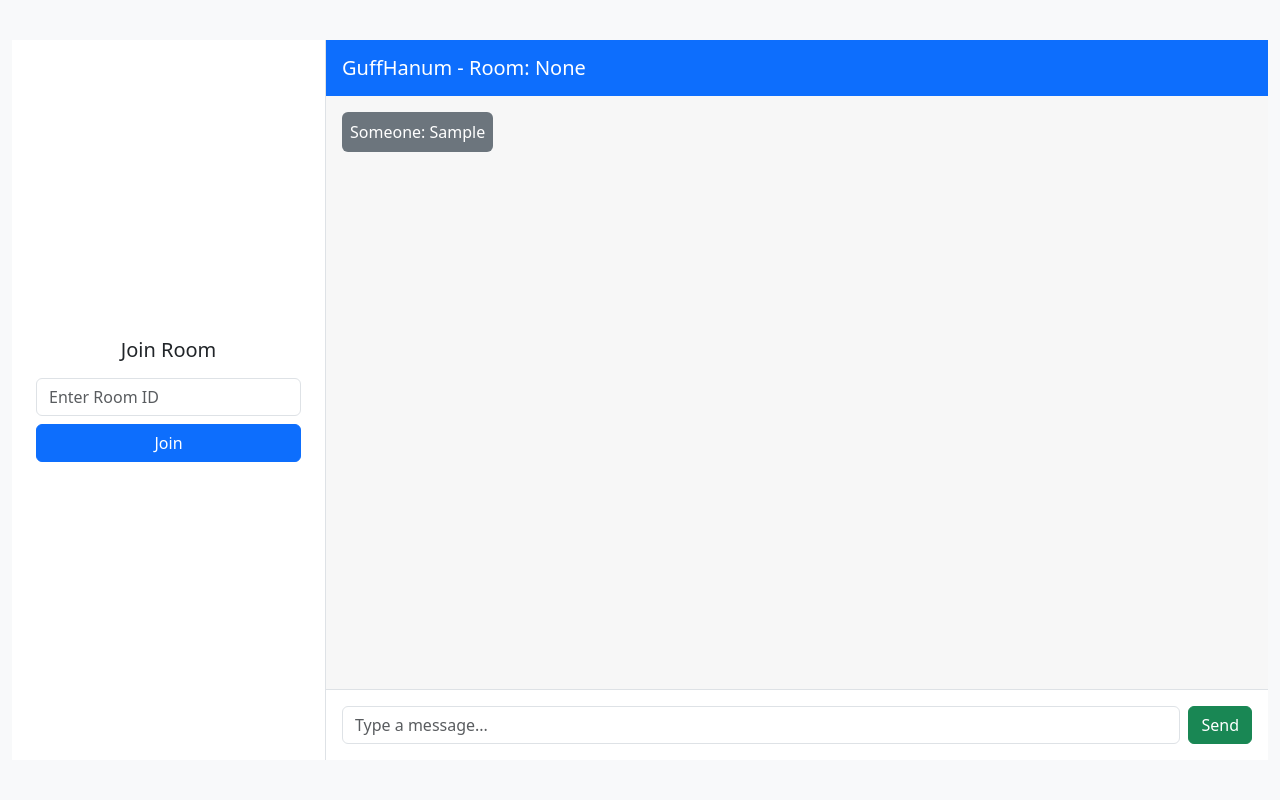
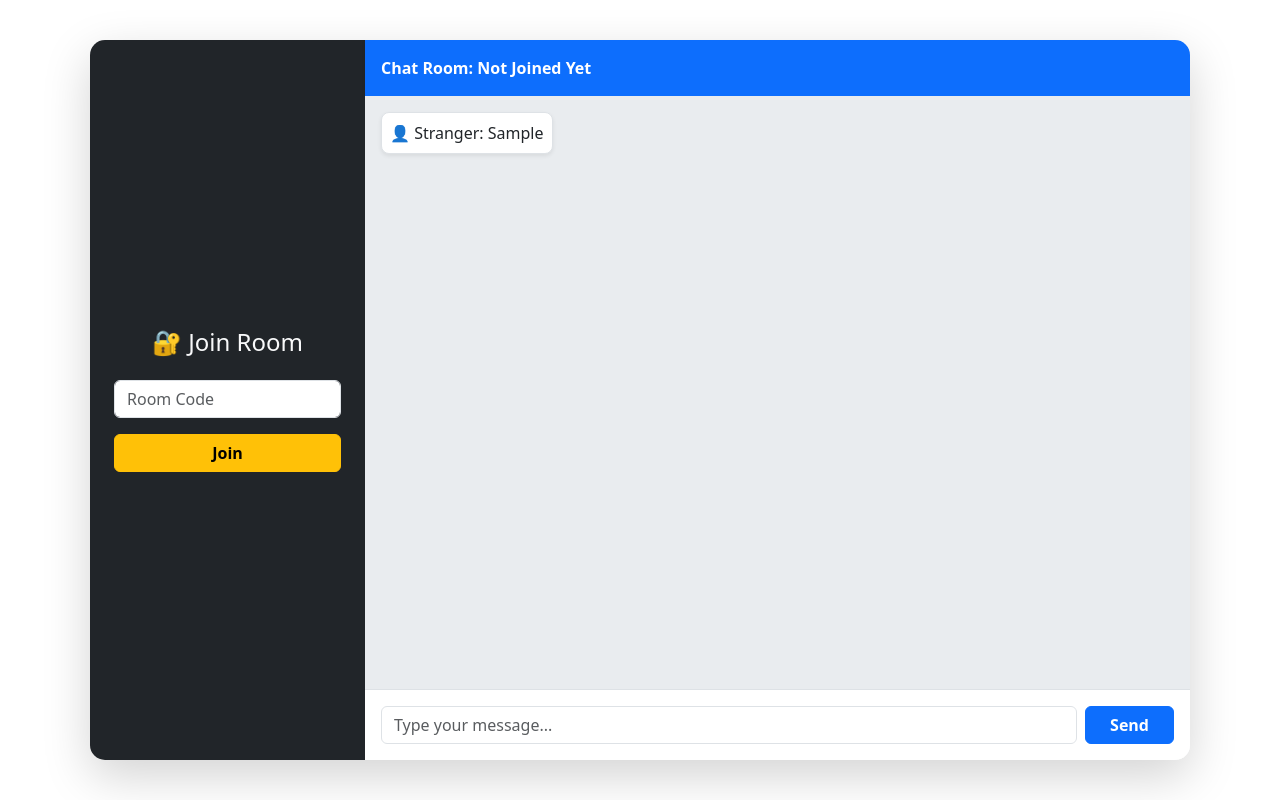
Before and after one commit to Surajkecy14/Guff, a React (Create React App) app in the folder client/: page / in a window 1280 px wide. Both pictures are taken after typing "Sample" into the empty fields and a click on the button "Send". Built offline with nearby package versions, Linux system fonts and the light colour scheme; no server answers.

Commit message:
change ui to industry level

```diff
--- a/client/src/App.js
+++ b/client/src/App.js
@@ -1,4 +1,4 @@
-import React, { useEffect, useMemo, useState, useRef } from 'react';
+import React, { useEffect, useMemo, useRef, useState } from 'react';
 import { io } from 'socket.io-client';
 
 const App = () => {
@@ -7,9 +7,8 @@ const App = () => {
   const [messages, setMessages] = useState([]);
   const [id, setId] = useState('');
   const [joinCode, setJoinCode] = useState('');
+  const socket = useMemo(() => io("https://guff-ar6e.onrender.com"), []);
   const messageEndRef = useRef(null);
-
-  const socket = useMemo(() => io("https://guff-ar6e.onrender.com"), []);
 
   useEffect(() => {
     socket.on("connect", () => {
@@ -22,6 +21,10 @@ const App = () => {
 
     return () => socket.disconnect();
   }, [socket]);
+
+  useEffect(() => {
+    messageEndRef.current?.scrollIntoView({ behavior: 'smooth' });
+  }, [messages]);
 
   const handleJoinRoom = (e) => {
     e.preventDefault();
@@ -38,35 +41,34 @@ const App = () => {
   };
 
   return (
-    <div className="container-fluid vh-100 d-flex align-items-center justify-content-center bg-light">
-      <div className="row w-100" style={{ height: '90vh' }}>
+    <div className="container-fluid vh-100 d-flex align-items-center justify-content-center bg-gradient">
+      <div className="row w-100 shadow-lg" style={{ height: '90vh', maxWidth: '1100px', borderRadius: '15px', overflow: 'hidden' }}>
+
         {/* Left Sidebar */}
-        <div className="col-md-3 d-flex flex-column justify-content-center border-end bg-white p-4">
-          <h5 className="text-center mb-3">Join Room</h5>
+        <div className="col-md-3 d-flex flex-column justify-content-center bg-dark text-light p-4">
+          <h4 className="text-center mb-4">🔐 Join Room</h4>
           <form onSubmit={handleJoinRoom}>
             <input
               type="text"
-              className="form-control mb-2"
-              placeholder="Enter Room ID"
+              className="form-control mb-3"
+              placeholder="Room Code"
               value={joinCode}
               onChange={(e) => setJoinCode(e.target.value)}
             />
-            <button type="submit" className="btn btn-primary w-100">Join</button>
+            <button type="submit" className="btn btn-warning w-100 fw-bold">Join</button>
           </form>
         </div>
 
         {/* Chat Area */}
-        <div className="col-md-9 d-flex flex-column bg-white p-0" style={{ height: '100%' }}>
+        <div className="col-md-9 d-flex flex-column p-0 bg-light">
+
           {/* Header */}
-          <div className="bg-primary text-white p-3 flex-shrink-0">
-            <h5 className="mb-0">GuffHanum - Room: {roomId || "None"}</h5>
+          <div className="bg-primary text-white p-3 fw-semibold shadow-sm">
+            Chat Room: {roomId || 'Not Joined Yet'}
           </div>
 
-          {/* Scrollable Messages Area */}
-          <div
-            className="flex-grow-1 overflow-auto p-3"
-            style={{ background: '#f7f7f7' }}
-          >
+          {/* Messages */}
+          <div className="flex-grow-1 overflow-auto p-3" style={{ background: '#e9ecef' }}>
             <ul className="list-unstyled">
               {messages.map((m, i) => (
                 <li
@@ -74,10 +76,12 @@ const App = () => {
                   className={`d-flex mb-2 ${m.senderId === id ? 'justify-content-end' : 'justify-content-start'}`}
                 >
                   <div
-                    className={`p-2 rounded ${m.senderId === id ? 'bg-primary text-white' : 'bg-secondary text-white'}`}
-                    style={{ maxWidth: '70%' }}
+                    className={`p-2 rounded-3 shadow-sm ${m.senderId === id
+                      ? 'bg-info text-dark'
+                      : 'bg-white text-dark border'}`}
+                    style={{ maxWidth: '75%' }}
                   >
-                    {m.senderId === id ? m.message : `Someone:  ${m.message}`}
+                    {m.senderId === id ? m.message : `👤 Stranger: ${m.message}`}
                   </div>
                 </li>
               ))}
@@ -85,16 +89,16 @@ const App = () => {
             </ul>
           </div>
 
-          {/* Typing Area */}
-          <form onSubmit={handleSendMessage} className="p-3 border-top d-flex flex-shrink-0">
+          {/* Input Bar */}
+          <form onSubmit={handleSendMessage} className="p-3 border-top d-flex bg-white">
             <input
               type="text"
               className="form-control me-2"
-              placeholder="Type a message..."
+              placeholder="Type your message..."
               value={message}
               onChange={(e) => setMessage(e.target.value)}
             />
-            <button type="submit" className="btn btn-success">Send</button>
+            <button type="submit" className="btn btn-primary fw-bold px-4">Send</button>
           </form>
         </div>
       </div>
```
